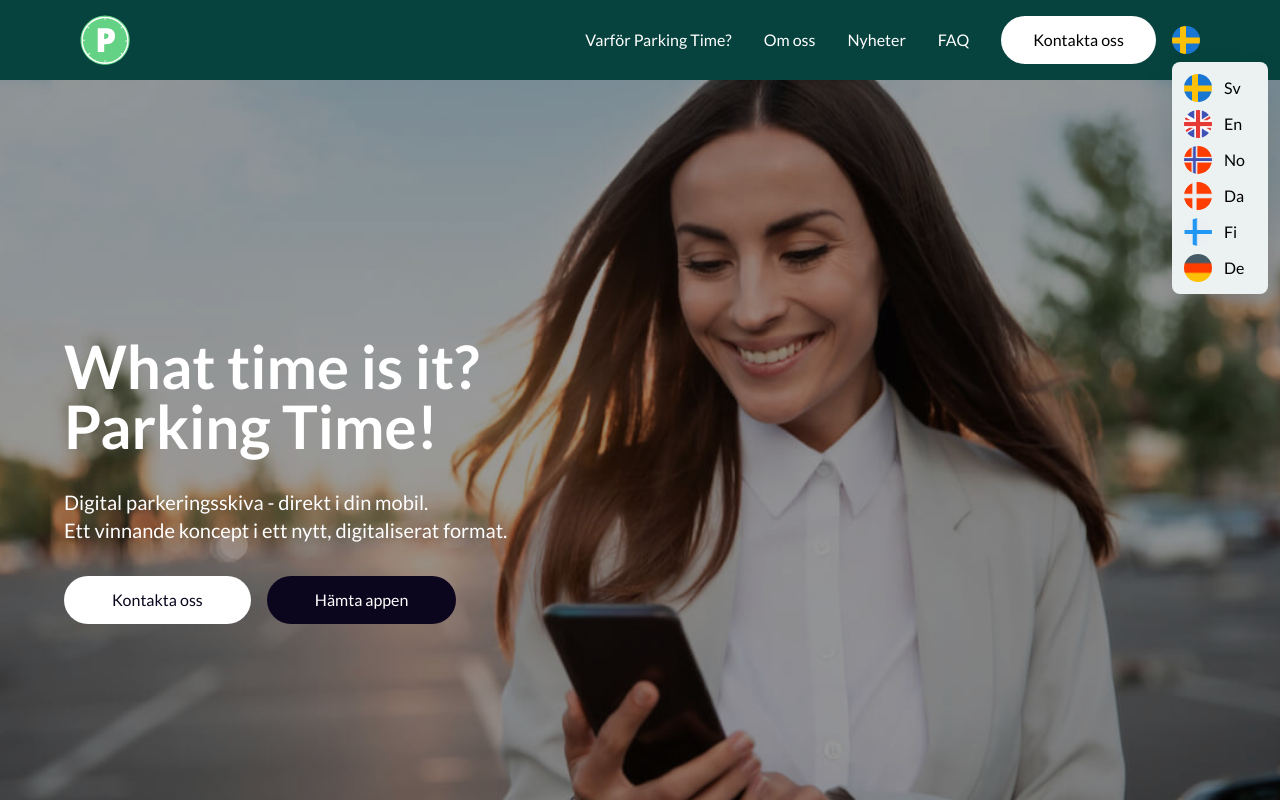
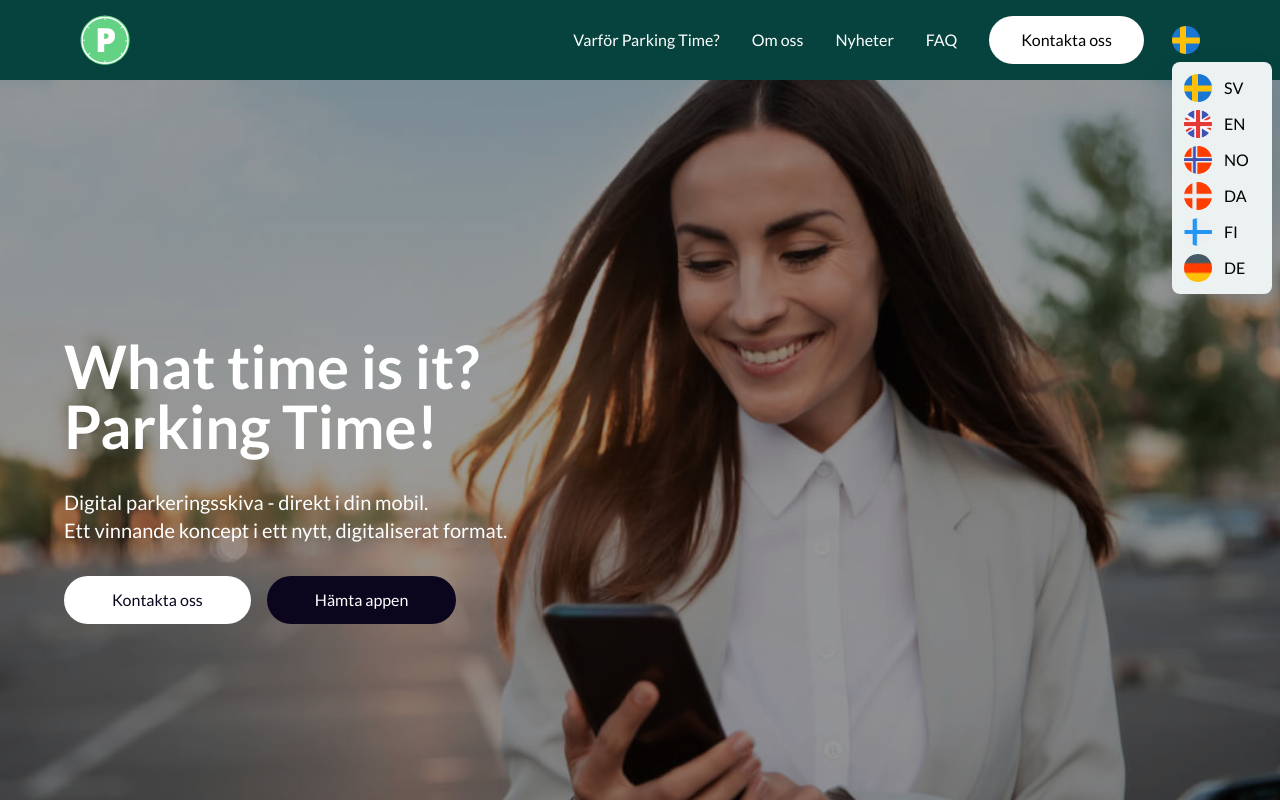
Before and after one commit to Legendarius-K/parking_time, a Next.js app: page /se in a window 1280 px wide. Both pictures are taken after a click on the button 1186 px from the left and 40 px from the top of the page. Shown: the top 800 px of the page. Built offline with nearby package versions, Linux system fonts and the light colour scheme.

Commit message:
fine tuning styling

```diff
--- a/src/components/HamburgerMenu/index.tsx
+++ b/src/components/HamburgerMenu/index.tsx
@@ -1,4 +1,3 @@
-// HamburgerMenu.tsx
 import Image from "next/image";
 import { usePathname } from "next/navigation";
 import { Link } from "@/navigation";
@@ -44,7 +43,7 @@
 
     return (
         <>
-            <div className={`fixed ${burgerOpen ? 'top-20' : '-top-[335px]'} transition-all ease-in-out duration-500 p-6 flex flex-col left-0 bg-pt-primary w-full z-20 md:hidden`}>
+            <div className={`fixed ${burgerOpen ? 'top-20' : '-top-[345px]'} transition-all ease-in-out duration-500 p-6 flex flex-col left-0 bg-pt-primary w-full z-20 md:hidden`}>
                 {menuItems.map((item, index) => (
                     <motion.div key={index} className="m-4"
                         initial={{ opacity: 0, x: 100 }}
@@ -54,7 +53,7 @@
                         <Link onClick={updateCloseBurger} href={item.link} className="text-white font-light relative">{item.name}</Link>
                     </motion.div>
                 ))}
-                <LanguageSelector closeSelector={burgerOpen} hamburgerMargin="mt-12" hideClass="flex ml-4 mt-6 mb-4" hideContact={setHideContactBtn} />
+                <LanguageSelector closeSelector={burgerOpen} hamburgerMargin="mt-12" addClass="flex ml-4 mt-6 mb-4" hideContact={setHideContactBtn} />
                 <div className={`transition-all ${hideContactBtn ? 'h-56' : 'h-20'}`}>
                     {!hideContactBtn && <Button closeBurger={closeBurger} route="/contact" btnText={t('contact')} colors="bg-white text-black" />}
                 </div>
--- a/src/components/Header/index.tsx
+++ b/src/components/Header/index.tsx
@@ -46,7 +46,7 @@
                 </div>
                 <div className="flex items-center">
                     <Navigation openBurger={handleClick} updateIsOpen={burgerOpen} />
-                    <LanguageSelector closeSelector={burgerOpen} hideClass="hidden md:block" hamburgerMargin="mt-2"/>
+                    <LanguageSelector closeSelector={burgerOpen} addClass="ml-3 hidden md:block" hamburgerMargin="mt-2"/>
                 </div>
             </header>
             <HamburgerMenu openBurger={burgerOpen} closeBurger={closeBurger} />
--- a/src/components/LanguageSelector/index.tsx
+++ b/src/components/LanguageSelector/index.tsx
@@ -13,13 +13,13 @@
 import { useLocale } from "next-intl";
 
 interface LanguageSelectorProps {
-    hideClass: string;
+    addClass: string;
     hamburgerMargin?: string;
     closeSelector: boolean;
     hideContact?: (hide: boolean) => void;
 }
 
-export default function LanguageSelector({ hideClass, hamburgerMargin, closeSelector, hideContact }: LanguageSelectorProps) {
+export default function LanguageSelector({ addClass, hamburgerMargin, closeSelector, hideContact }: LanguageSelectorProps) {
     const [open, setOpen] = useState(false);
     const [scope, animate] = useAnimate();
     const router = useRouter();
@@ -43,7 +43,7 @@
         animate(
             "section",
             {
-                width: open ? 150 : 0,
+                width: open ? 100 : 0,
                 height: open ? 232 : 0,
                 opacity: open ? 1 : 0
             },
@@ -69,13 +69,10 @@
         const currentPath = pathname || "/";
         const currentSearchParams = searchParams.toString();
 
-        // Extract the current locale from the URL
         const pathSegments = currentPath.split('/');
         if (pathSegments.length > 1 && pathSegments[1].length === 2) {
-            // Remove the current locale segment
             pathSegments[1] = value;
         } else {
-            // Add the new locale segment
             pathSegments.splice(1, 0, value);
         }
 
@@ -89,9 +86,9 @@
 
 
     return (
-        <div className={`App z-50 ${hideClass}`} ref={scope}>
+        <div className={`App z-50 ${addClass}`} ref={scope}>
             <motion.button onClick={() => setOpen(!open)} whileTap={{ scale: 0.95 }} className="flex justify-center items-center">
-                <div className={`w-7 cursor-pointer flex`}>
+                <div className={`w-7 cursor-pointer flex hover:border-neutral-300 hover:border-[2px] rounded-full`}>
                     {locale === 'se' && <Image className="rounded-full w-8" src={sweflag} alt="Swedish flag" />}
                     {locale === 'en' && <Image className="rounded-full w-8" src={engflag} alt="English flag" />}
                     {locale === 'no' && <Image className="rounded-full w-8" src={norflag} alt="Norwegian flag" />}
@@ -100,30 +97,33 @@
                     {locale === 'fi' && <Image className="rounded-full w-8" src={fiflag} alt="Finnish flag" />}
                 </div>
             </motion.button>
-            <section className={`flex flex-col justify-evenly absolute max-w-24 rounded-lg p-2 shadow-2xl min-h-fit bg-pt-background ${hamburgerMargin}`}>
+            <section
+                className={`flex flex-col justify-evenly absolute min-w-[90%] md:min-w-[30px] rounded-lg p-2 shadow-2xl min-h-fit bg-pt-background overflow-hidden ${hamburgerMargin}`}
+                style={{ width: 0, height: 0, opacity: 0 }}
+            >
                 <li onClick={() => handleItemClick('se')} className="w-7 m-1 cursor-pointer flex items-center">
-                    <Image className="rounded-full mr-3" src={sweflag} alt="Swedish flag" />
-                    <p>Sv</p>
+                    <Image className="rounded-full hover:border-neutral-600 hover:border-[2px]" src={sweflag} alt="Swedish flag" />
+                    <p className="pl-3">SV</p>
                 </li>
                 <li onClick={() => handleItemClick('en')} className="w-7 m-1 cursor-pointer flex items-center">
-                    <Image className="rounded-full mr-3" src={engflag} alt="English flag" />
-                    <p>En</p>
+                    <Image className="rounded-full hover:border-neutral-600 hover:border-[2px]" src={engflag} alt="English flag" />
+                    <p className="pl-3">EN</p>
                 </li>
                 <li onClick={() => handleItemClick('no')} className="w-7 m-1 cursor-pointer flex items-center">
-                    <Image className="rounded-full mr-3" src={norflag} alt="Norwegian flag" />
-                    <p>No</p>
+                    <Image className="rounded-full hover:border-neutral-600 hover:border-[2px]" src={norflag} alt="Norwegian flag" />
+                    <p className="pl-3">NO</p>
                 </li>
                 <li onClick={() => handleItemClick('da')} className="w-7 m-1 cursor-pointer flex items-center">
-                    <Image className="rounded-full mr-3" src={denflag} alt="Danish flag" />
-                    <p>Da</p>
+                    <Image className="rounded-full hover:border-neutral-600 hover:border-[2px]" src={denflag} alt="Danish flag" />
+                    <p className="pl-3">DA</p>
                 </li>
                 <li onClick={() => handleItemClick('fi')} className="w-7 m-1 cursor-pointer flex items-center">
-                    <Image className="rounded-full mr-3" src={fiflag} alt="Finnish flag" />
-                    <p>Fi</p>
+                    <Image className="rounded-full hover:border-neutral-600 hover:border-[2px]" src={fiflag} alt="Finnish flag" />
+                    <p className="pl-3">FI</p>
                 </li>
                 <li onClick={() => handleItemClick('de')} className="w-7 m-1 cursor-pointer flex items-center">
-                    <Image className="rounded-full mr-3" src={gerflag} alt="German flag" />
-                    <p>De</p>
+                    <Image className="rounded-full hover:border-neutral-600 hover:border-[2px]" src={gerflag} alt="German flag" />
+                    <p className="pl-3">DE</p>
                 </li>
             </section>
         </div>
```
